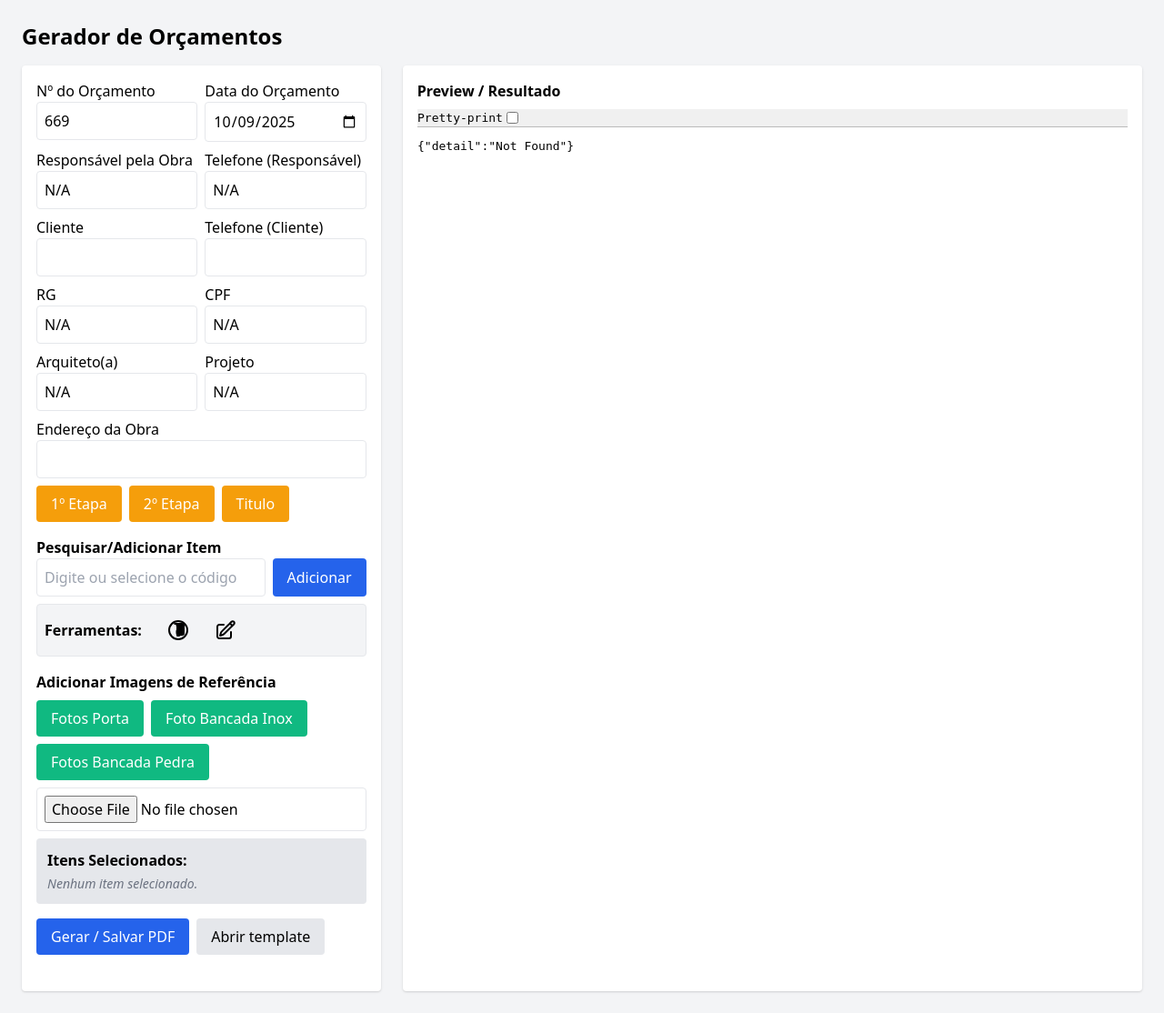
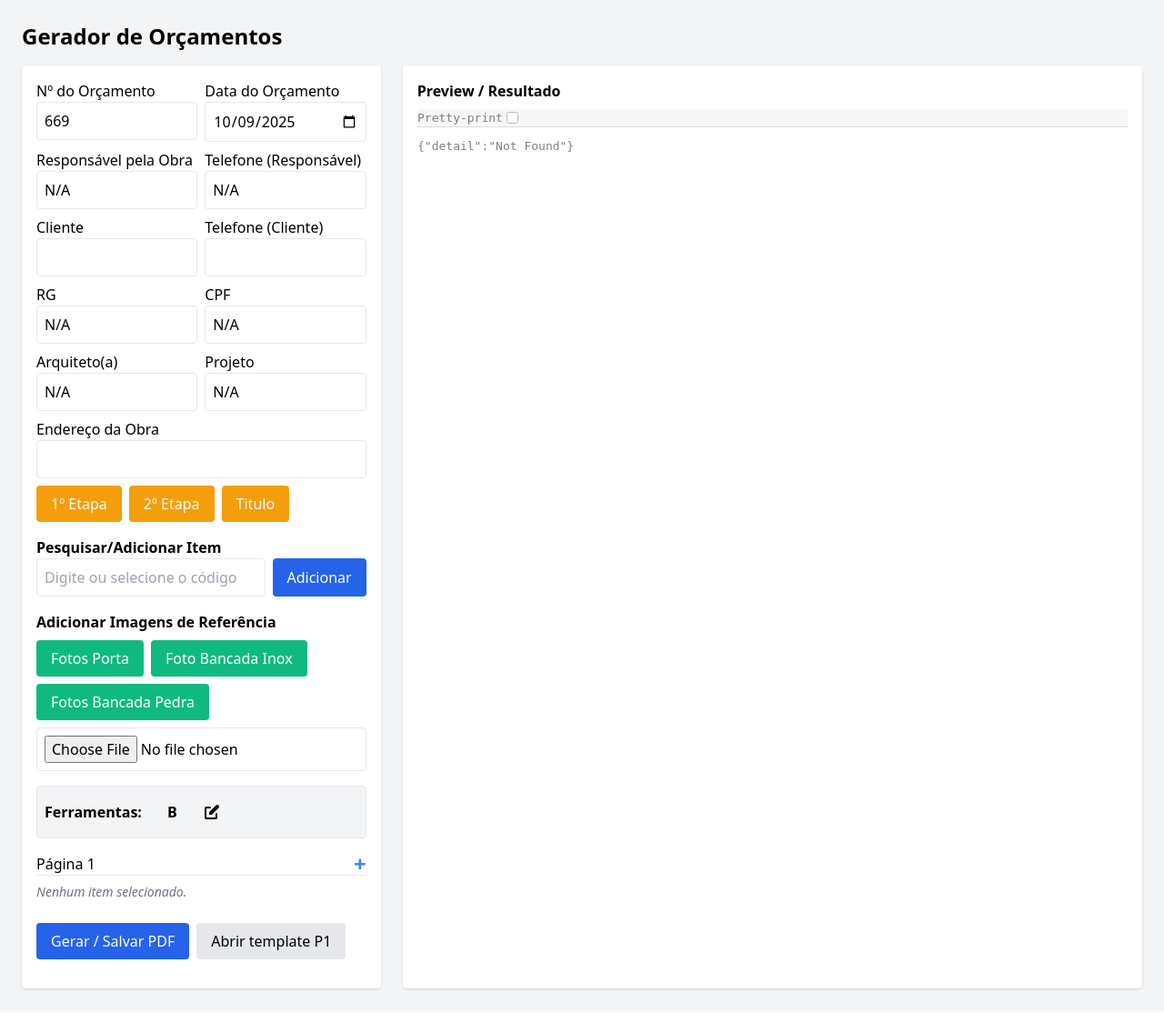
Before and after one commit to Salrefinado/Gerador-de-Or-amentos-Bunese, a FastAPI app: page / in a window 1280 px wide. Shown: the whole page at 91% size. After the commit the page ends 1089 px from the top, so only its background shows below. Run offline with FastAPI, Linux system fonts and the light colour scheme.

Commit message:
Paginas novas index.html

```diff
--- a/templates/index.html
+++ b/templates/index.html
@@ -5,15 +5,19 @@
   <title>Gerador de Orçamentos</title>
   <link rel="stylesheet" href="https://cdn.jsdelivr.net/npm/tailwindcss@2.2.19/dist/tailwind.min.css">
   <style>
-    /* Ajuste para o preview ficar grande */
     .h-screen-full { min-height: calc(100vh - 120px); }
-    [contenteditable]:focus {
-        outline: 1px solid #a0aec0; /* gray-500 */
-        box-shadow: 0 0 0 1px #a0aec0;
+    [contenteditable]:focus { outline: 1px solid #a0aec0; box-shadow: 0 0 0 1px #a0aec0; }
+    .page-tab {
+        @apply px-4 py-2 text-sm font-medium rounded-t-lg transition-colors duration-200;
     }
-    .toolbar-btn {
-        @apply px-3 py-1 border rounded bg-gray-200 hover:bg-gray-300;
+    .page-tab.active {
+        @apply bg-gray-200 text-gray-800;
     }
+    .page-tab:not(.active) {
+        @apply text-gray-500 hover:bg-gray-100 hover:text-gray-700;
+    }
+    .items-list-container { display: none; }
+    .items-list-container.active { display: block; }
   </style>
 </head>
 <body class="bg-gray-100">
@@ -25,103 +29,43 @@
         <form id="orc-form" method="post" action="/generate">
 
           <div class="grid grid-cols-2 gap-2 mb-2">
-            <div>
-              <label>Nº do Orçamento</label>
-              <input name="numero" id="numero" class="w-full border p-2 rounded" value="669" />
-            </div>
-            <div>
-              <label>Data do Orçamento</label>
-              <input name="data" id="data" type="date" class="w-full border p-2 rounded" value="{{ today }}" />
-            </div>
+            <div><label>Nº do Orçamento</label><input name="numero" id="numero" class="w-full border p-2 rounded" value="669" /></div>
+            <div><label>Data do Orçamento</label><input name="data" id="data" type="date" class="w-full border p-2 rounded" value="{{ today }}" /></div>
           </div>
-
           <div class="grid grid-cols-2 gap-2 mb-2">
-            <div>
-              <label>Responsável pela Obra</label>
-              <input name="responsavelObra" id="responsavelObra" class="w-full border p-2 rounded" value="N/A" />
-            </div>
-            <div>
-              <label>Telefone (Responsável)</label>
-              <input name="telefoneResponsavel" id="telefoneResponsavel" class="w-full border p-2 rounded" value="N/A" />
-            </div>
+            <div><label>Responsável pela Obra</label><input name="responsavelObra" id="responsavelObra" class="w-full border p-2 rounded" value="N/A" /></div>
+            <div><label>Telefone (Responsável)</label><input name="telefoneResponsavel" id="telefoneResponsavel" class="w-full border p-2 rounded" value="N/A" /></div>
           </div>
-
           <div class="grid grid-cols-2 gap-2 mb-2">
-            <div>
-              <label>Cliente</label>
-              <input name="cliente" id="cliente" class="w-full border p-2 rounded" />
-            </div>
-            <div>
-              <label>Telefone (Cliente)</label>
-              <input name="telefone" id="telefone" class="w-full border p-2 rounded" />
-            </div>
+            <div><label>Cliente</label><input name="cliente" id="cliente" class="w-full border p-2 rounded" /></div>
+            <div><label>Telefone (Cliente)</label><input name="telefone" id="telefone" class="w-full border p-2 rounded" /></div>
           </div>
-
           <div class="grid grid-cols-2 gap-2 mb-2">
-            <div>
-              <label>RG</label>
-              <input name="rg" id="rg" class="w-full border p-2 rounded" value="N/A" />
-            </div>
-            <div>
-              <label>CPF</label>
-              <input name="cpf" id="cpf" class="w-full border p-2 rounded" value="N/A" />
-            </div>
+            <div><label>RG</label><input name="rg" id="rg" class="w-full border p-2 rounded" value="N/A" /></div>
+            <div><label>CPF</label><input name="cpf" id="cpf" class="w-full border p-2 rounded" value="N/A" /></div>
           </div>
-
           <div class="grid grid-cols-2 gap-2 mb-2">
-            <div>
-              <label>Arquiteto(a)</label>
-              <input name="arquiteto" id="arquiteto" class="w-full border p-2 rounded" value="N/A" />
-            </div>
-            <div>
-              <label>Projeto</label>
-              <input name="projeto" id="projeto" class="w-full border p-2 rounded" value="N/A" />
-            </div>
+            <div><label>Arquiteto(a)</label><input name="arquiteto" id="arquiteto" class="w-full border p-2 rounded" value="N/A" /></div>
+            <div><label>Projeto</label><input name="projeto" id="projeto" class="w-full border p-2 rounded" value="N/A" /></div>
           </div>
-
-          <div class="mb-2">
-            <label>Endereço da Obra</label>
-            <input name="enderecoObra" id="enderecoObra" class="w-full border p-2 rounded" />
-          </div>
+          <div class="mb-2"><label>Endereço da Obra</label><input name="enderecoObra" id="enderecoObra" class="w-full border p-2 rounded" /></div>
 
           <div class="flex gap-2 mb-4">
               <button type="button" class="bg-yellow-500 text-white px-4 py-2 rounded hover:bg-yellow-600" onclick="addEtapaSeparator(1)">1º Etapa</button>
               <button type="button" class="bg-yellow-500 text-white px-4 py-2 rounded hover:bg-yellow-600" onclick="addEtapaSeparator(2)">2º Etapa</button>
               <button type="button" class="bg-yellow-500 text-white px-4 py-2 rounded hover:bg-yellow-600" onclick="addEtapaSeparator(3)">Titulo</button>
           </div>
-
           <div class="mb-2 mt-4">
             <label class="font-bold">Pesquisar/Adicionar Item</label>
             <div class="flex gap-2">
-                <input list="item-codes" id="item-input-search"
-                       placeholder="Digite ou selecione o código do item..."
-                       class="flex-grow border p-2 rounded" />
-
+                <input list="item-codes" id="item-input-search" placeholder="Digite ou selecione o código do item..." class="flex-grow border p-2 rounded" />
                 <datalist id="item-codes">
                     {% for code, name in item_definitions.items() %}
                         <option value="{{ code }}">{{ code }}</option>
                     {% endfor %}
                 </datalist>
-
                 <button type="button" class="bg-blue-600 text-white px-4 py-2 rounded hover:bg-blue-700" onclick="addItemFromSearch()">Adicionar</button>
             </div>
-          </div>
-
-          <div class="flex items-center gap-3 my-2 p-2 bg-gray-100 rounded border">
-            <label class="text-base font-semibold mr-2">Ferramentas:</label>
-
-            <button type="button" title="Negrito" class="p-2 rounded hover:bg-gray-300 focus:outline-none focus:ring-2 focus:ring-blue-500" onclick="formatText('bold')">
-              <svg xmlns="http://www.w3.org/2000/svg" class="h-6 w-6" fill="none" viewBox="0 0 24 24" stroke="currentColor" stroke-width="2">
-                <path stroke-linecap="round" stroke-linejoin="round" d="M12 2C6.48 2 2 6.48 2 12s4.48 10 10 10 10-4.48 10-10S17.52 2 12 2zm-1 14h2v2h-2v-2zm0-8h2v6h-2V8z" />
-                <path stroke-linecap="round" stroke-linejoin="round" d="M8.25 5h7.5A2.25 2.25 0 0118 7.25V15a2.25 2.25 0 01-2.25 2.25H12.75A2.25 2.25 0 0110.5 15v-2.25a.75.75 0 01.75-.75h1.5a.75.75 0 00.75-.75V8.25a.75.75 0 00-.75-.75h-1.5a.75.75 0 01-.75-.75V5z" clip-rule="evenodd" fill="currentColor" />
-              </svg>
-            </button>
-
-            <button type="button" title="Grifar" class="p-2 rounded hover:bg-gray-300 focus:outline-none focus:ring-2 focus:ring-blue-500" onclick="formatText('hiliteColor', 'yellow')">
-              <svg xmlns="http://www.w3.org/2000/svg" class="h-6 w-6" fill="none" viewBox="0 0 24 24" stroke="currentColor" stroke-width="2">
-                  <path stroke-linecap="round" stroke-linejoin="round" d="M16.862 4.487l1.687-1.688a1.875 1.875 0 112.652 2.652L10.582 16.07a4.5 4.5 0 01-1.897 1.13L6 18l.8-2.685a4.5 4.5 0 011.13-1.897l8.932-8.931zm0 0L19.5 7.125M18 14v4.75A2.25 2.25 0 0115.75 21H5.25A2.25 2.25 0 013 18.75V8.25A2.25 2.25 0 015.25 6H10" />
-              </svg>
-            </button>
           </div>
 
           <div class="mb-2 mt-4">
@@ -131,21 +75,35 @@
                   <button type="button" id="btn-add-inox" class="bg-green-500 text-white px-4 py-2 rounded hover:bg-green-600">Foto Bancada Inox</button>
                   <button type="button" id="btn-add-pedra" class="bg-green-500 text-white px-4 py-2 rounded hover:bg-green-600">Fotos Bancada Pedra</button>
               </div>
-              <div class="mt-2">
-                  <input type="file" id="image-upload-input" class="border p-2 rounded w-full" accept="image/*">
-              </div>
+              <div class="mt-2"><input type="file" id="image-upload-input" class="border p-2 rounded w-full" accept="image/*"></div>
           </div>
 
-          <div class="mb-4 bg-gray-200 p-3 rounded" id="items-list-container" data-item-definitions='{{ item_definitions | tojson }}'>
-            <label class="font-bold">Itens Selecionados:</label>
-            <p class="text-sm text-gray-500 italic mt-1 default-text">Nenhum item selecionado.</p>
+          <div class="flex items-center gap-3 my-4 p-2 bg-gray-100 rounded border">
+            <label class="text-base font-semibold mr-2">Ferramentas:</label>
+            <button type="button" title="Negrito" class="p-2 rounded hover:bg-gray-300" onclick="formatText('bold')"><strong>B</strong></button>
+            <button type="button" title="Grifar" class="p-2 rounded hover:bg-gray-300" onclick="formatText('hiliteColor', 'yellow')">
+                <svg xmlns="http://www.w3.org/2000/svg" class="h-5 w-5" viewBox="0 0 20 20" fill="currentColor"><path d="M17.414 2.586a2 2 0 00-2.828 0L7 10.172V13h2.828l7.586-7.586a2 2 0 000-2.828z" /><path fill-rule="evenodd" d="M2 6a2 2 0 012-2h4a1 1 0 010 2H4v10h10v-4a1 1 0 112 0v4a2 2 0 01-2 2H4a2 2 0 01-2-2V6z" clip-rule="evenodd" /></svg>
+            </button>
+          </div>
+
+          <div class="border-b border-gray-200 mb-2 flex items-center">
+            <nav id="page-tabs" class="flex-grow">
+                <button type="button" class="page-tab active" data-page="1">Página 1</button>
+            </nav>
+            <button type="button" id="btn-add-page" class="ml-2 text-blue-500 hover:text-blue-700 font-bold text-2xl leading-none" title="Adicionar Nova Página">+</button>
+          </div>
+
+          <div id="items-editor-wrapper" data-item-definitions='{{ item_definitions | tojson }}'>
+            <div class="items-list-container active" id="items-list-container-1">
+              <p class="text-sm text-gray-500 italic mt-1 default-text">Nenhum item selecionado.</p>
+            </div>
           </div>
 
           <input type="hidden" name="items" id="hidden-items-input" value="">
 
-          <div class="flex gap-2 mb-6">
+          <div class="flex gap-2 mt-6 mb-4">
             <button type="submit" class="bg-blue-600 text-white px-4 py-2 rounded">Gerar / Salvar PDF</button>
-            <a href="/static/Orçamento%202.0.pdf" target="_blank" class="px-4 py-2 bg-gray-200 rounded">Abrir template</a>
+            <a href="/static/Orçamento%202.0.pdf" target="_blank" class="px-4 py-2 bg-gray-200 rounded">Abrir template P1</a>
           </div>
 
         </form>
@@ -160,5 +118,4 @@
 
   <script src="/static/app.js"></script>
 </body>
-
 </html>
```
